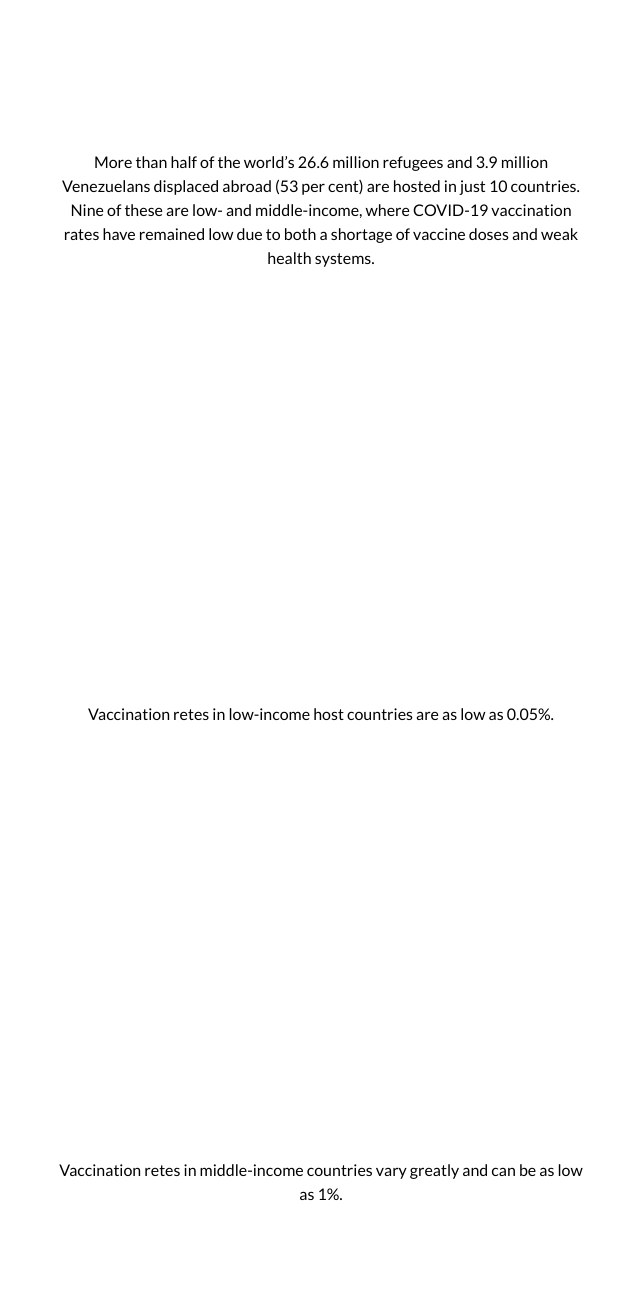
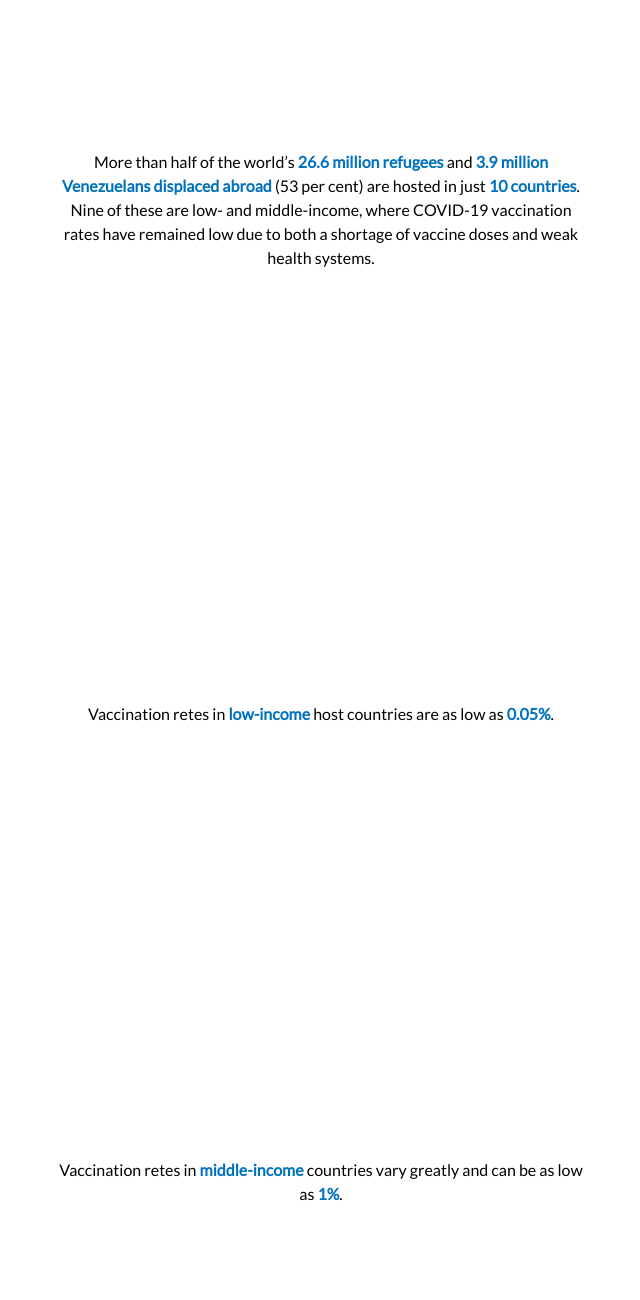
Before and after one commit to leichen88/scrollytelling, a website: page index.html in a window 1280 px wide. Shown: the part 1420-2720 px from the top of the page, without its empty margins (319-959 px from the left). Drawn offline with nearby package versions, Linux system fonts and the light colour scheme; a script that the page names is missing.

Commit message:
change text style

```diff
--- a/index.html
+++ b/index.html
@@ -1409,17 +1409,17 @@
         <p>As global income inequities combine with uneven access to vaccines, already vulnerable populations, like refugees, are being hit hardest.</p>
       </div>
       <div class="step" id="step-one">
-        <p>More than half of the world’s 26.6 million refugees and 3.9 million Venezuelans displaced abroad (53 per cent) are hosted in just 10 countries.
+        <p>More than half of the world’s <span style="color:#0072BC; font-weight: bold;">26.6 million refugees</span> and <span style="color:#0072BC; font-weight: bold;">3.9 million Venezuelans displaced abroad</span> (53 per cent) are hosted in just <span style="color:#0072BC; font-weight: bold;">10 countries</span>.
           Nine of these are low- and middle-income, where COVID-19 vaccination rates have remained low due to both a shortage of vaccine doses and weak health systems.</p>
       </div>
       <div class="step" id="step-two">
-        <p>Vaccination retes in low-income host countries are as low as 0.05%.</p>
+        <p>Vaccination retes in <span style="color:#0072BC; font-weight: bold;">low-income</span> host countries are as low as <span style="color:#0072BC; font-weight: bold;">0.05%</span>.</p>
       </div>
       <div class="step" id="step-three">
-        <p>Vaccination retes in middle-income countries vary greatly and can be as low as 1%.</p>
+        <p>Vaccination retes in <span style="color:#0072BC; font-weight: bold;">middle-income</span> countries vary greatly and can be as low as <span style="color:#0072BC; font-weight: bold;">1%</span>.</p>
       </div>
       <div class="step" id="step-four">
-        <p>Germany is the only high-income country among the top 10 host countries worldwide</p>
+        <p><span style="color:#EF4A60; font-weight: bold;">Germany</span> is the only <span style="color:#0072BC; font-weight: bold;">high-income</span> country among the top 10 host countries worldwide</p>
       </div>
     </div>
   </section>
```
